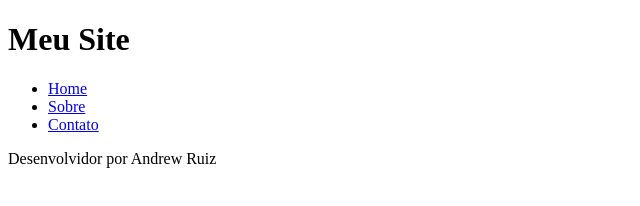
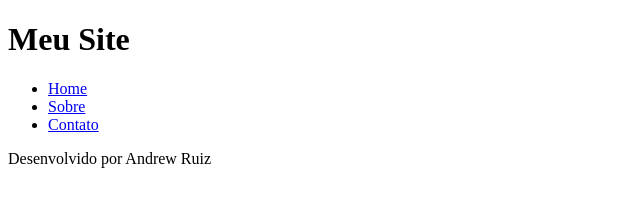
Before and after one commit to andrewruiz/repositorio1, a plain HTML site: page Index.html in a window 1280 px wide. Shown: the full height of the page, 0-640 px from the left. Drawn offline with Linux system fonts and the light colour scheme.

Commit message:
Alterei texto

```diff
--- a/Index.html
+++ b/Index.html
@@ -12,6 +12,6 @@
     <li><a href="contato.html">Contato</a></li>
 </ul>
 
-Desenvolvidor por Andrew Ruiz
+Desenvolvido por Andrew Ruiz
 </body>
 </html>
```
